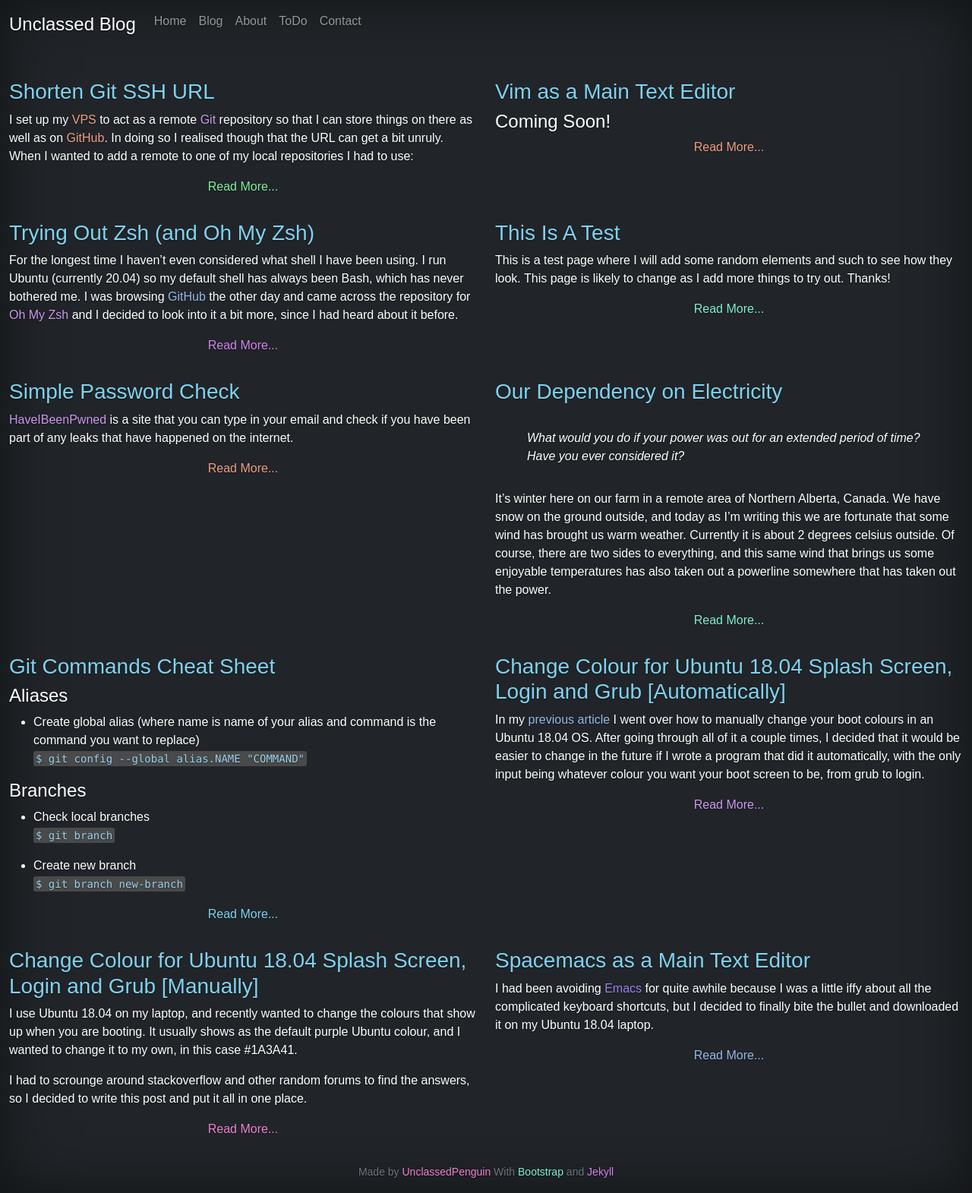
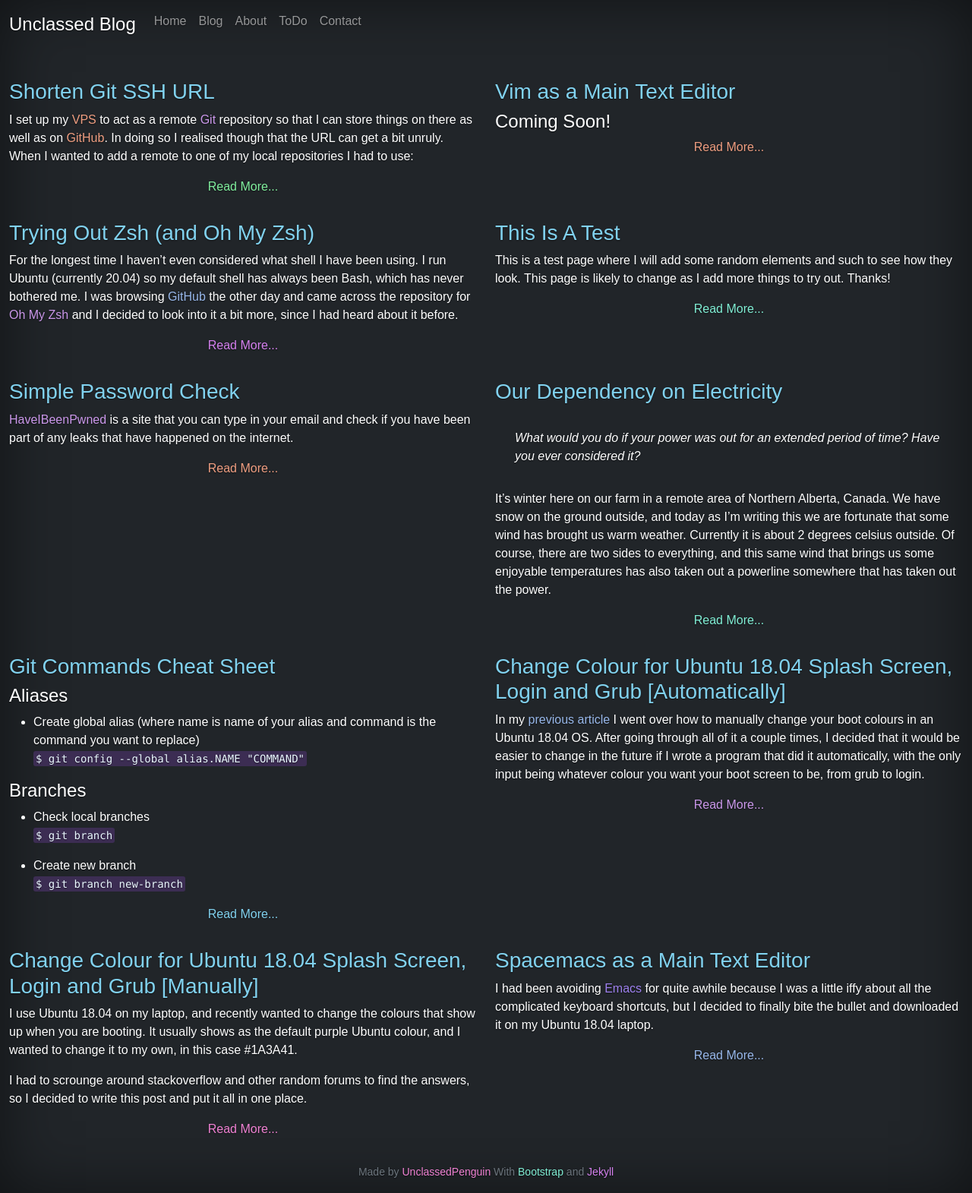
Before and after one commit to UnclassedPenguin/unclassedpenguin.github.io, a Jekyll site: the page built from blog/index.html, in a window 1280 px wide. Shown: the whole page at 76% size. Built offline with Jekyll 4.4.1, drawn with Linux system fonts in a browser that asks for light colours; the list of posts is cut into pages by our own code.

Commit message:
update css

```diff
--- a/assets/css/styles.scss
+++ b/assets/css/styles.scss
@@ -13,17 +13,26 @@
 blockquote {
   font-style: italic;
   padding: 0 0 0 10px;
-  margin: 2rem;
+  margin: 2rem 1rem 2rem 1rem;
   //border-left: 2px solid #ccc;
 }
 
 .highlighter-rouge {
-  background-color: #4a4a4a;
+  background-color: #3c2d53;
   border-radius: 3px;
   padding: 2px 3px 2px 3px;
   //color: rgb(129, 210, 239) !important;
-  color: #99d2ee !important;
+  color: #eaf8ff !important;
 }
+
+//Old .highlighter-rouge colors. Grey background slightly blue text
+//.highlighter-rouge {
+  //background-color: #4a4a4a;
+  //border-radius: 3px;
+  //padding: 2px 3px 2px 3px;
+  ////color: rgb(129, 210, 239) !important;
+  //color: #99d2ee !important;
+//}
 
 code {
   //font-size: .9rem !important;
```
